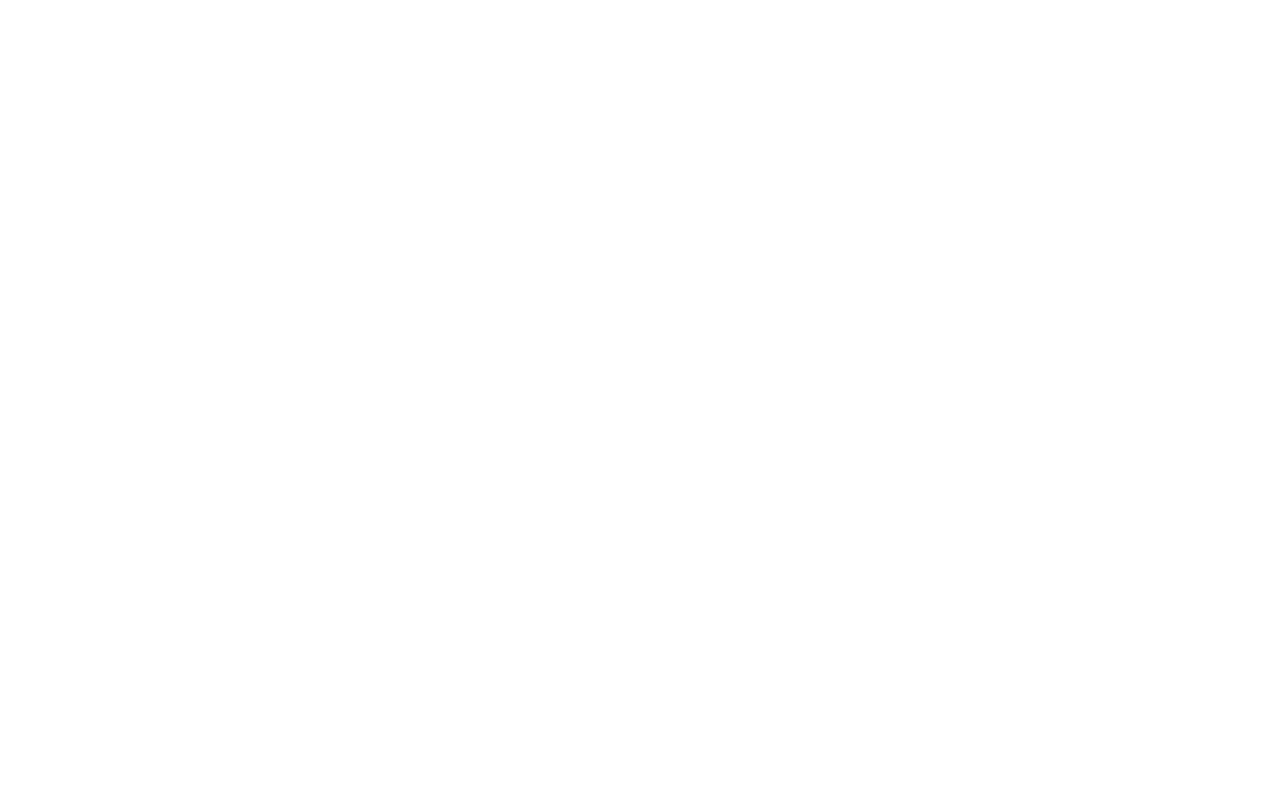
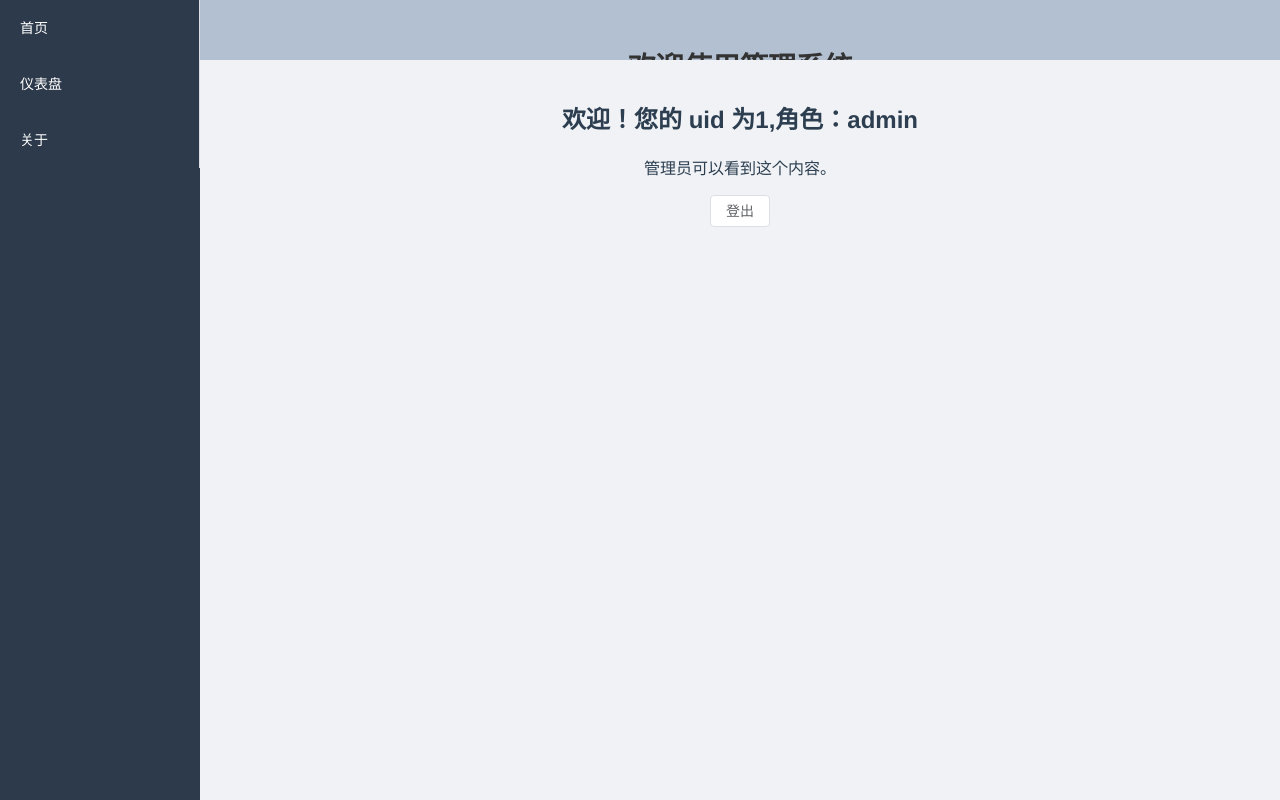
Before and after one commit to Tao-Xuan/Vue, a Vue app: page /dashboard in a window 1280 px wide. Before the commit this address had no page. Built offline with nearby package versions, Linux system fonts and the light colour scheme; sample sign-in values are in the browser's storage.

Commit message:
添加侧边栏页面

```diff
--- a/src/router/index.js
+++ b/src/router/index.js
@@ -2,6 +2,7 @@
 import Login from '../views/login/Login.vue';
 import Home from "@/views/home/Home.vue";
 import { ElMessage } from 'element-plus';
+import Dashboard from "@/views/Dashboard.vue";
 
 const routes = [
   {
@@ -21,6 +22,24 @@
       requiresAuth: true, // 需要验证的页面
       allowedRoles: ['admin','user','doctor'], // 允许的角色
     },
+  },
+  {
+    path: '/dashboard',
+    name: 'Dashboard',
+    component: Dashboard,
+    meta: { requiresAuth: true }, // 需要登录权限
+    children: [
+      {
+        path: '',  // 默认子路由，表示加载 Dashboard 下的 home 页面
+        name: 'Home',
+        component: Home, // 默认的页面内容
+      },
+      {
+        path: 'home',
+        name: 'DashboardHome',
+        component: Home, // 默认的页面内容
+      },
+    ]
   },
 ];
 
--- a/src/views/Dashboard.vue
+++ b/src/views/Dashboard.vue
@@ -1,11 +1,73 @@
-<script setup>
+<template>
+  <el-container style="height: 100vh">
+    <!-- 侧边栏 -->
+    <el-aside width="200px" style="background-color: #2d3a4b">
+      <el-menu
+          :default-active="activeMenu"
+          class="el-menu-vertical-demo"
+          background-color="#2d3a4b"
+          text-color="#ffffff"
+          active-text-color="#ffd04b"
+          router
+          @select="handleMenuSelect"
+      >
+        <el-menu-item index="/dashboard/home" icon="el-icon-house">首页</el-menu-item> <!-- 保证路径是 /dashboard/home -->
+        <el-menu-item index="/dashboard/home" icon="el-icon-s-platform">仪表盘</el-menu-item>
+        <el-menu-item index="/dashboard/about" icon="el-icon-info">关于</el-menu-item>
+      </el-menu>
+    </el-aside>
 
+    <!-- 主体内容 -->
+    <el-container>
+      <el-header style="background-color: #b3c0d1; color: #333; padding: 10px">
+        <h3>欢迎使用管理系统</h3>
+      </el-header>
+      <el-main>
+        <!-- 动态加载路由对应的组件 -->
+        <router-view></router-view>  <!-- 这里是嵌套路由的地方 -->
+      </el-main>
+    </el-container>
+  </el-container>
+</template>
+
+<script>
+export default {
+  name: 'Dashboard',
+  data() {
+    return {
+      activeMenu: "",  // 默认激活菜单项
+    };
+  },
+  methods: {
+    handleMenuSelect(index) {
+      this.activeMenu = index;  // 更新激活的菜单项
+    },
+  },
+};
 </script>
 
-<template>
-  $END$
-</template>
+<style scoped>
+.el-aside {
+  background-color: #2d3a4b;
+}
 
-<style scoped lang="scss">
+.el-menu-item {
+  color: white;
+}
 
+.el-menu-item:hover {
+  background-color: #3e4e5e;
+}
+
+.el-header {
+  text-align: center;
+  font-size: 24px;
+  line-height: 60px;
+  background-color: #b3c0d1;
+}
+
+.el-main {
+  padding: 20px;
+  background-color: #f0f2f5;
+}
 </style>
```
Also changed, not shown: 1 other file (tests, documents, lock files or other folders).
